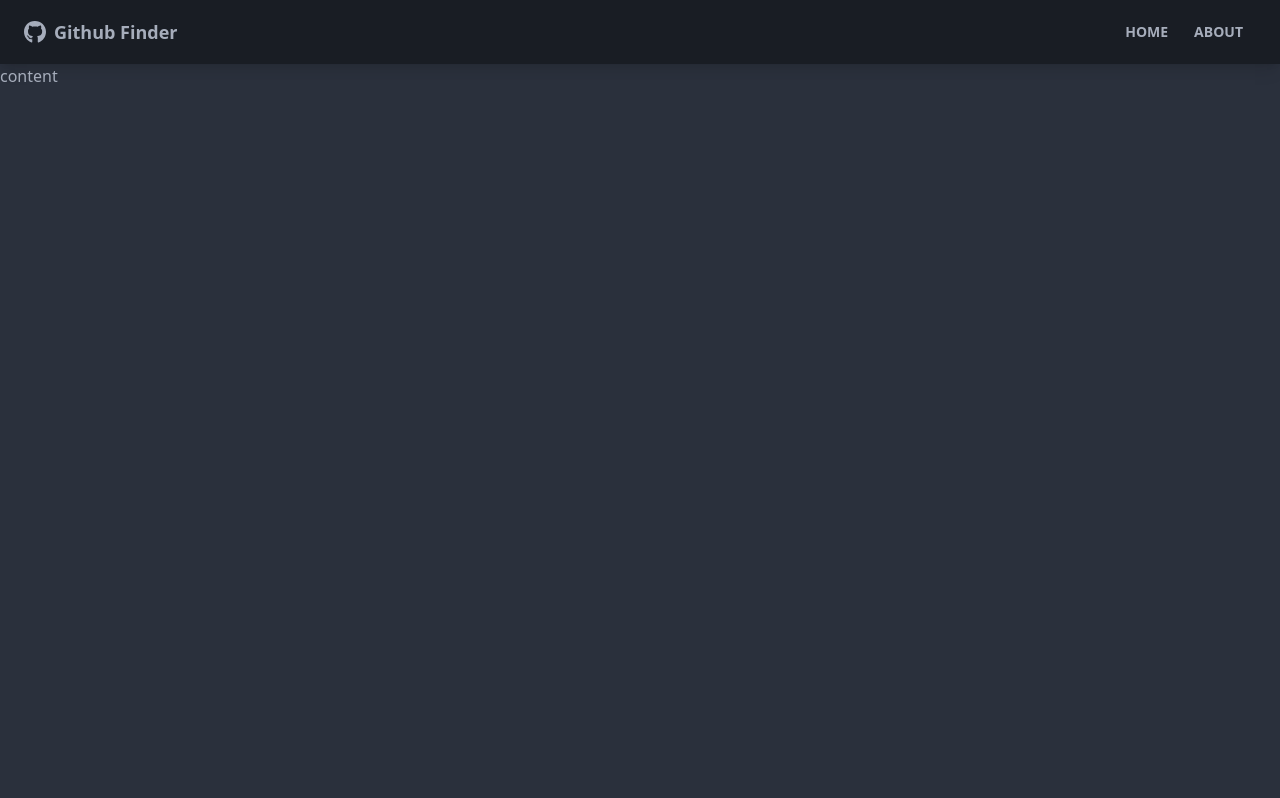
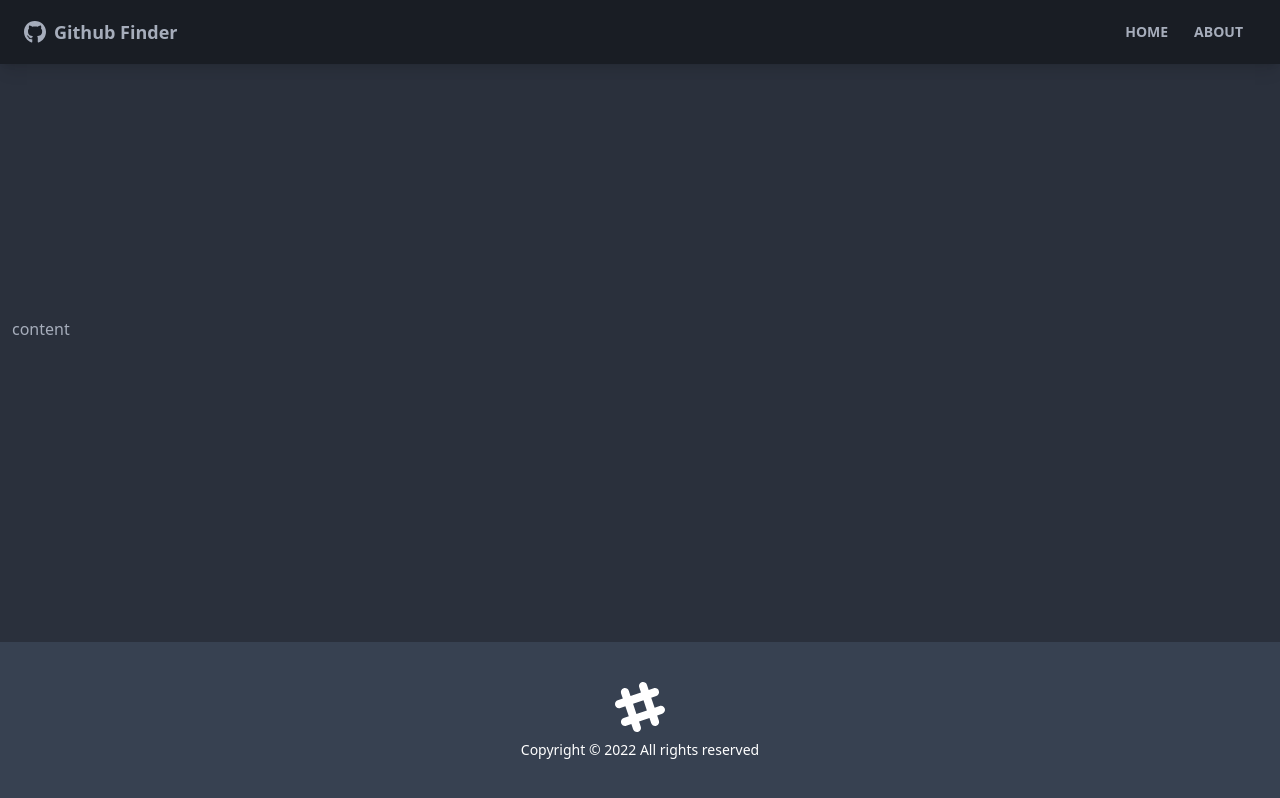
Before and after one commit to lawrencesalinas/github-profile-finder, a React (Create React App) app: page / in a window 1280 px wide. Built offline with nearby package versions, Linux system fonts and the light colour scheme.

Commit message:
created footer

```diff
--- a/src/App.js
+++ b/src/App.js
@@ -1,14 +1,16 @@
 import { BrowserRouter as Router, Route} from 'react-router-dom'
+import Footer from './components/layout/Footer';
 import NavBar from './components/layout/NavBar';
 
 function App() {
   return (
   <Router>
-    <div className='.flex.flex-col.justify-between.h-screen'>
+    <div className='flex flex-col justify-between h-screen'>
       <NavBar/>
-      <main>
+      <main className='container mx-auto px-3 pb-12'>
         content
       </main>
+      <Footer/>
     </div>
   </Router>
   );
--- a/src/components/layout/Footer.jsx
+++ b/src/components/layout/Footer.jsx
@@ -0,0 +1,16 @@
+import React from 'react'
+const footerYear = new Date().getFullYear()
+
+function Footer() {
+  return (
+      <footer className='footer p-10 bg-gray-700 text-primary-content footer-center'>
+<div>
+<svg width='50' height='50' viewBox='0 0 24 24' xmlns='http://www.w3.org/2000/svg' fillRule='evenodd' clipRule='evenodd' className='inline-block fill-current' > <path d='M22.672 15.226l-2.432.811.841 2.515c.33 1.019-.209 2.127-1.23 2.456-1.15.325-2.148-.321-2.463-1.226l-.84-2.518-5.013 1.677.84 2.517c.391 1.203-.434 2.542-1.831 2.542-.88 0-1.601-.564-1.86-1.314l-.842-2.516-2.431.809c-1.135.328-2.145-.317-2.463-1.229-.329-1.018.211-2.127 1.231-2.456l2.432-.809-1.621-4.823-2.432.808c-1.355.384-2.558-.59-2.558-1.839 0-.817.509-1.582 1.327-1.846l2.433-.809-.842-2.515c-.33-1.02.211-2.129 1.232-2.458 1.02-.329 2.13.209 2.461 1.229l.842 2.515 5.011-1.677-.839-2.517c-.403-1.238.484-2.553 1.843-2.553.819 0 1.585.509 1.85 1.326l.841 2.517 2.431-.81c1.02-.33 2.131.211 2.461 1.229.332 1.018-.21 2.126-1.23 2.456l-2.433.809 1.622 4.823 2.433-.809c1.242-.401 2.557.484 2.557 1.838 0 .819-.51 1.583-1.328 1.847m-8.992-6.428l-5.01 1.675 1.619 4.828 5.011-1.674-1.62-4.829z'></path> </svg>
+<p>Copyright &copy; {footerYear} All rights reserved </p>
+</div>
+      </footer>
+
+  )
+}
+
+export default Footer
```
